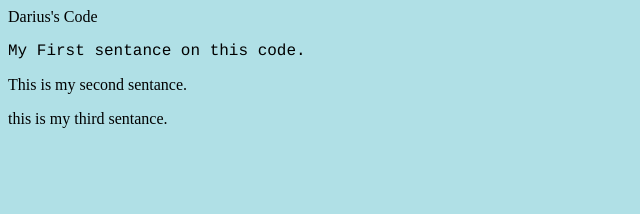
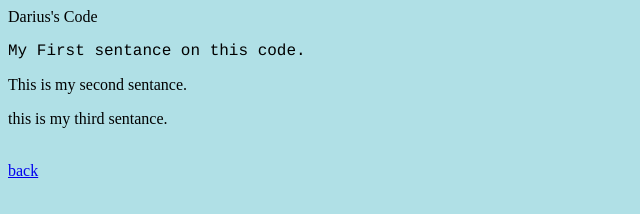
Before and after one commit to Dariusn9/day2, a plain HTML site: page index.html in a window 1280 px wide. Shown: the full height of the page, 0-640 px from the left. Drawn offline with Linux system fonts and the light colour scheme.

Commit message:
Update index.html

```diff
--- a/index.html
+++ b/index.html
@@ -11,6 +11,7 @@
 <p> this is my third sentance.<p>
 
 
-
+    <br>
+    <a href="https://dariusn9.github.io/GithubHome/">back</a>
 <body style="background-color:powderblue;>
 </html>
```
